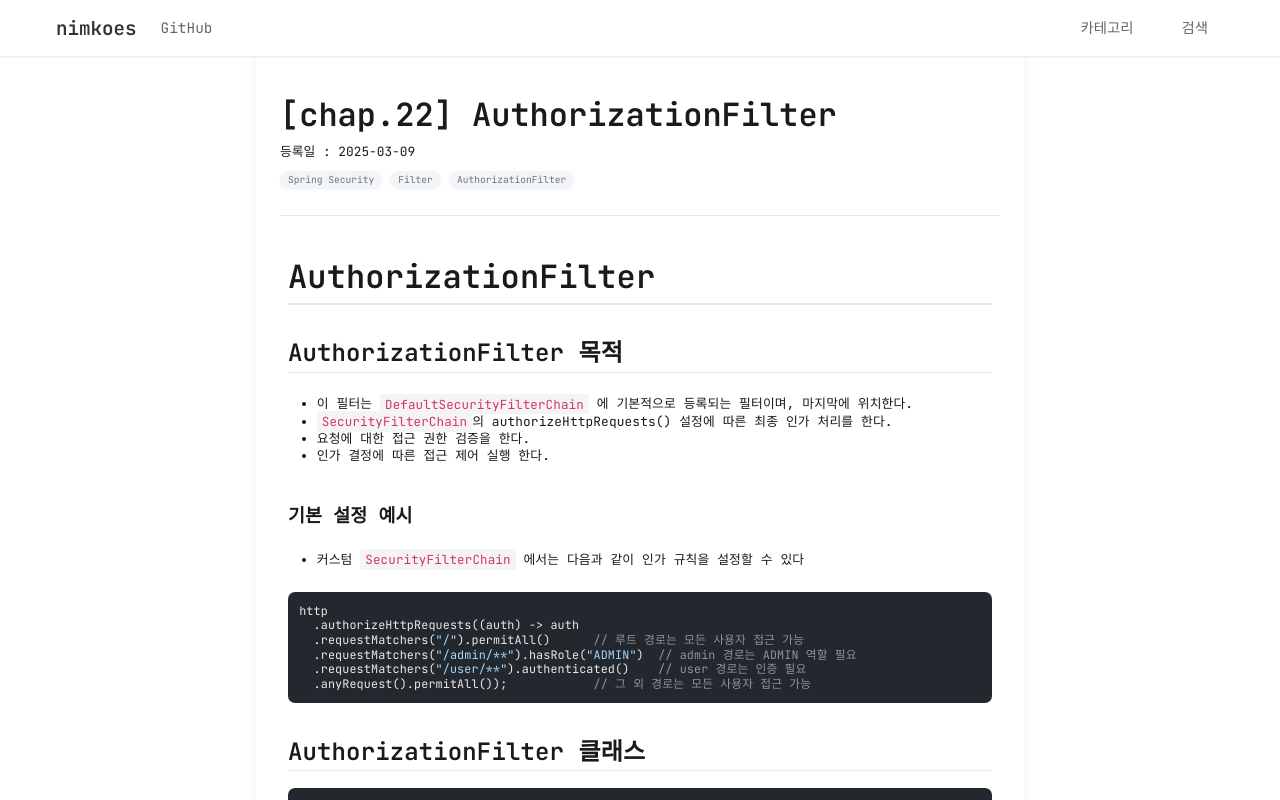
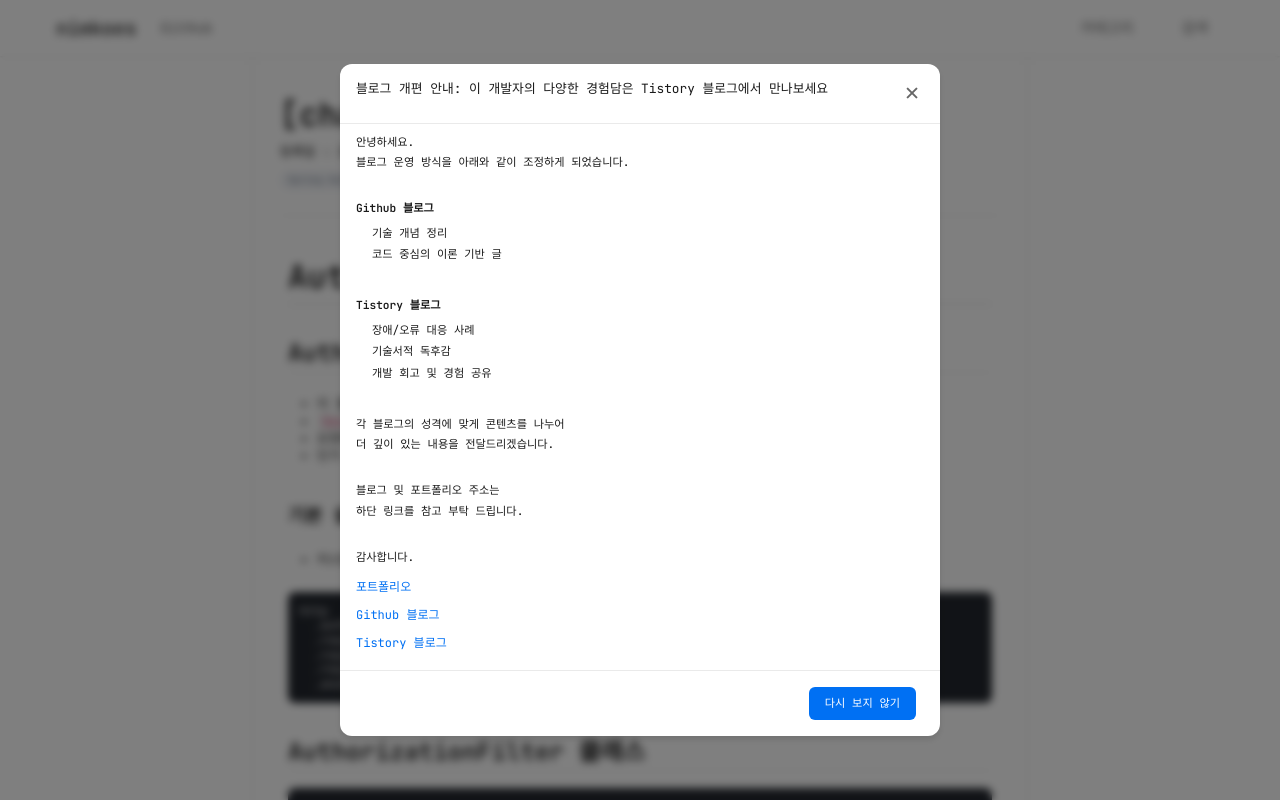
Before and after one commit to nimkoes/tech-blog, a Next.js app: page /tech-blog/post/0041250309-spring-security-inner-structure in a window 1280 px wide. Shown: the top 800 px of the page. Built offline with nearby package versions, Linux system fonts and the light colour scheme.

Commit message:
블로그 개편 공지 팝업

```diff
--- a/src/app/ClientLayout.tsx
+++ b/src/app/ClientLayout.tsx
@@ -2,15 +2,20 @@
 
 import "~/styles/index.scss";
 import styles from "./layout.module.scss";
-import { useState } from "react";
+import { useState, ReactNode } from "react";
 import Header from "~/components/layout/Header";
 import SearchSidebar from "~/components/layout/SearchSidebar";
 import Footer from "~/components/layout/Footer";
 import React from 'react';
 import Toast from "~/components/common/Toast";
 import { TagContext } from '~/context/TagContext';
+import NoticePopup from '~/components/NoticePopup';
 
-export default function ClientLayout({ children }: { children: React.ReactNode }) {
+interface ClientLayoutProps {
+  children: ReactNode;
+}
+
+export default function ClientLayout({ children }: ClientLayoutProps) {
   const [isSearchOpen, setIsSearchOpen] = useState(false);
   const [selectedTags, setSelectedTags] = useState<string[]>([]);
   const [toastMessage, setToastMessage] = useState('');
@@ -49,6 +54,7 @@ export default function ClientLayout({ children }: { children: React.ReactNode }
             onClose={() => setToastMessage('')}
           />
         )}
+        <NoticePopup />
       </div>
     </TagContext.Provider>
   );
--- /dev/null
+++ b/src/components/NoticePopup.module.scss
@@ -0,0 +1,148 @@
+.overlay {
+  position: fixed;
+  top: 0;
+  left: 0;
+  right: 0;
+  bottom: 0;
+  background-color: rgba(0, 0, 0, 0.5);
+  display: flex;
+  justify-content: center;
+  align-items: center;
+  z-index: 1000;
+  backdrop-filter: blur(4px);
+}
+
+.popup {
+  background: var(--background);
+  border-radius: 12px;
+  width: 90%;
+  max-width: 600px;
+  max-height: 90vh;
+  display: flex;
+  flex-direction: column;
+  box-shadow: 0 4px 6px rgba(0, 0, 0, 0.1);
+  animation: slideIn 0.3s ease-out;
+}
+
+.header {
+  padding: 1rem;
+  border-bottom: 1px solid var(--border);
+  display: flex;
+  justify-content: space-between;
+  align-items: flex-start;
+  gap: 0.5rem;
+
+  h2 {
+    margin: 0;
+    font-size: 0.8rem;
+    color: var(--text);
+    line-height: 1.4;
+  }
+}
+
+.closeButton {
+  background: none;
+  border: none;
+  color: var(--text-secondary);
+  font-size: 1.2rem;
+  cursor: pointer;
+  padding: 0.25rem;
+  line-height: 1;
+  transition: color 0.2s ease;
+
+  &:hover {
+    color: var(--text);
+  }
+}
+
+.content {
+  padding: 1rem;
+  overflow-y: auto;
+  flex: 1;
+
+  p {
+    margin: 0 0 1rem;
+    line-height: 0.4;
+    color: var(--text);
+    font-size: 0.7rem;
+  }
+
+  ul {
+    margin: 0.5rem 0 1rem;
+    padding-left: 1rem;
+
+    li {
+      margin-bottom: 0.5rem;
+      line-height: 1.2;
+      color: var(--text);
+      font-size: 0.7rem;
+    }
+  }
+}
+
+.links {
+  display: flex;
+  flex-direction: column;
+  gap: 0.55rem;
+  margin-top: 1.2rem;
+
+  a {
+    color: var(--primary);
+    text-decoration: none;
+    font-size: 0.75rem;
+    transition: color 0.2s ease;
+
+    &:hover {
+      color: var(--primary-hover);
+      text-decoration: underline;
+    }
+  }
+}
+
+.footer {
+  padding: 1rem 1.5rem;
+  border-top: 1px solid var(--border);
+  display: flex;
+  justify-content: flex-end;
+}
+
+.dismissButton {
+  background: var(--primary);
+  color: white;
+  border: none;
+  padding: 0.5rem 1rem;
+  border-radius: 6px;
+  cursor: pointer;
+  font-size: 0.7rem;
+  transition: background-color 0.2s ease;
+
+  &:hover {
+    background: var(--primary-hover);
+  }
+}
+
+@keyframes slideIn {
+  from {
+    opacity: 0;
+    transform: translateY(20px);
+  }
+  to {
+    opacity: 1;
+    transform: translateY(0);
+  }
+}
+
+@media (max-width: 768px) {
+  .popup {
+    width: 95%;
+    max-height: 95vh;
+  }
+
+  .header h2 {
+    font-size: 0.7rem;
+  }
+
+  .content {
+    padding: 1rem;
+  }
+}
--- /dev/null
+++ b/src/components/NoticePopup.tsx
@@ -0,0 +1,80 @@
+import { useState, useEffect } from 'react';
+import styles from './NoticePopup.module.scss';
+
+const NOTICE_STORAGE_KEY = 'notice_popup_dismissed';
+
+export default function NoticePopup() {
+  const [isVisible, setIsVisible] = useState(false);
+
+  useEffect(() => {
+    const isDismissed = localStorage.getItem(NOTICE_STORAGE_KEY);
+    if (!isDismissed) {
+      setIsVisible(true);
+    }
+  }, []);
+
+  const handleClose = () => {
+    setIsVisible(false);
+  };
+
+  const handleDismiss = () => {
+    localStorage.setItem(NOTICE_STORAGE_KEY, 'true');
+    setIsVisible(false);
+  };
+
+  if (!isVisible) return null;
+
+  return (
+    <div className={styles.overlay}>
+      <div className={styles.popup}>
+        <div className={styles.header}>
+          <h2>블로그 개편 안내: 이 개발자의 다양한 경험담은 Tistory 블로그에서 만나보세요</h2>
+          <button onClick={handleClose} className={styles.closeButton}>
+            ✕
+          </button>
+        </div>
+        <div className={styles.content}>
+          <p>안녕하세요.</p>
+          <p>블로그 운영 방식을 아래와 같이 조정하게 되었습니다.</p>
+          <br />
+          <p><strong>Github 블로그</strong></p>
+          <ul>
+            <li>기술 개념 정리</li>
+            <li>코드 중심의 이론 기반 글</li>
+          </ul>
+          <br />
+          <p><strong>Tistory 블로그</strong></p>
+          <ul>
+            <li>장애/오류 대응 사례</li>
+            <li>기술서적 독후감</li>
+            <li>개발 회고 및 경험 공유</li>
+          </ul>
+          <br />
+          <p>각 블로그의 성격에 맞게 콘텐츠를 나누어</p>
+          <p>더 깊이 있는 내용을 전달드리겠습니다.</p>
+          <br />
+          <p>블로그 및 포트폴리오 주소는</p>
+          <p>하단 링크를 참고 부탁 드립니다.</p>
+          <br />
+          <p>감사합니다.</p>
+          <div className={styles.links}>
+            <a href="https://nimkoes.github.io/portfolio/" target="_blank" rel="noopener noreferrer">
+              포트폴리오
+            </a>
+            <a href="https://nimkoes.github.io/tech-blog/" target="_blank" rel="noopener noreferrer">
+              Github 블로그
+            </a>
+            <a href="https://xxxelppa.tistory.com/" target="_blank" rel="noopener noreferrer">
+              Tistory 블로그
+            </a>
+          </div>
+        </div>
+        <div className={styles.footer}>
+          <button onClick={handleDismiss} className={styles.dismissButton}>
+            다시 보지 않기
+          </button>
+        </div>
+      </div>
+    </div>
+  );
+}
```
